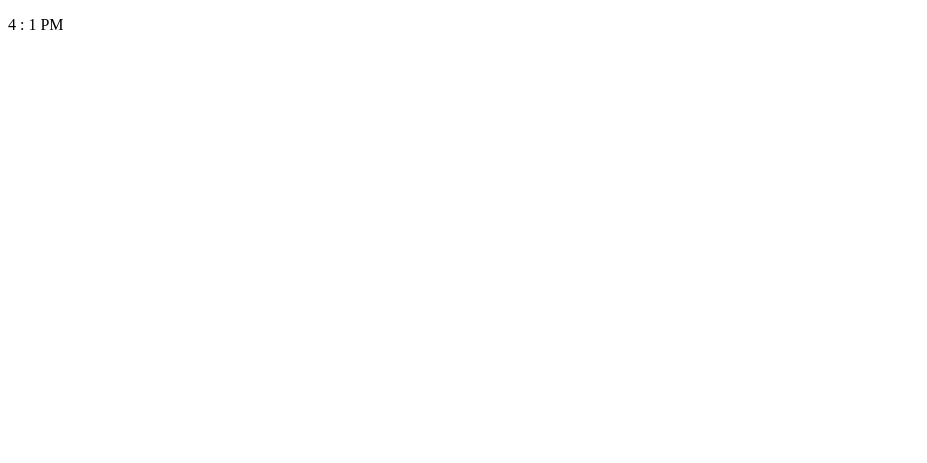
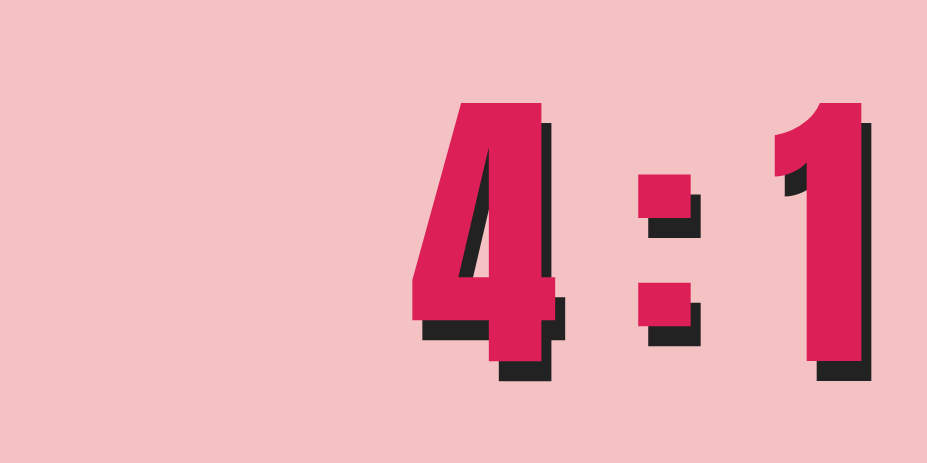
Before and after one commit to priyanshu-b20/js_clock, a plain HTML site: page index.html in a window 1280 px wide. Shown: the whole page, without its empty margins (0-927 px from the left). Drawn offline with Linux system fonts and the light colour scheme.

Commit message:
made clock work and css: clk-color,clk-shadow and bg-color

```diff
--- a/index.html
+++ b/index.html
@@ -4,7 +4,7 @@
 <title>Clock</title>
 <link rel="stylesheet" href="makeup.css" type="text/css"/>
 </head>
-<body>
+<body onload="clock()">
 <p id="clock"></p>
 </body>
 <script src="pixiedust.js"></script>
--- a/makeup.css
+++ b/makeup.css
@@ -0,0 +1,14 @@
+@import url('https://fonts.googleapis.com/css?family=Anton&display=swap');
+
+body{
+	background:  #f4c2c2 ;
+
+}
+#clock{
+	font-family: 'Anton';
+	font-size: 300px;
+	text-align: center;
+	margin:auto;
+	text-shadow: 10px 20px  #222;
+	color:#dd1f58;
+}
--- a/pixiedust.js
+++ b/pixiedust.js
@@ -1,3 +1,6 @@
 var clk = document.getElementById('clock');
-var d = new Date();
-clk.innerHTML = ((d.getHours()>12) ? d.getHours()-12 : d.getHours()) + " : " + d.getMinutes() + " " + ((d.getHours()>12) ? 'PM' : 'AM');
+setInterval(clock,1000);
+function clock(){
+	var d = new Date();
+	clk.innerHTML = ((d.getHours()>12) ? d.getHours()-12 : d.getHours()) + " : " + d.getMinutes(); //+ " " + ((d.getHours()>12) ? 'PM' : 'AM');
+}
```
